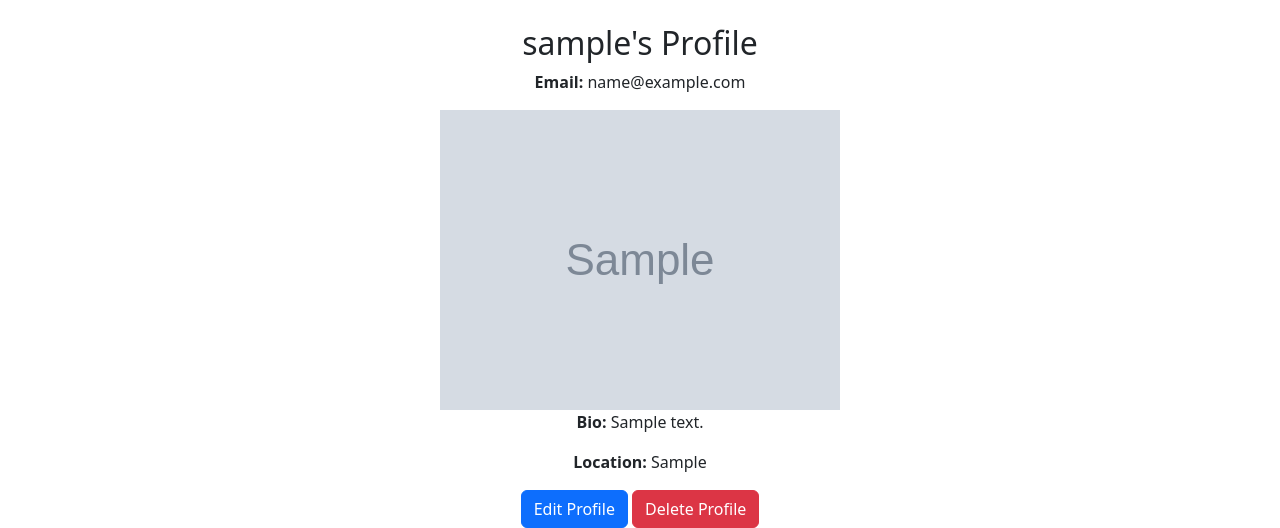
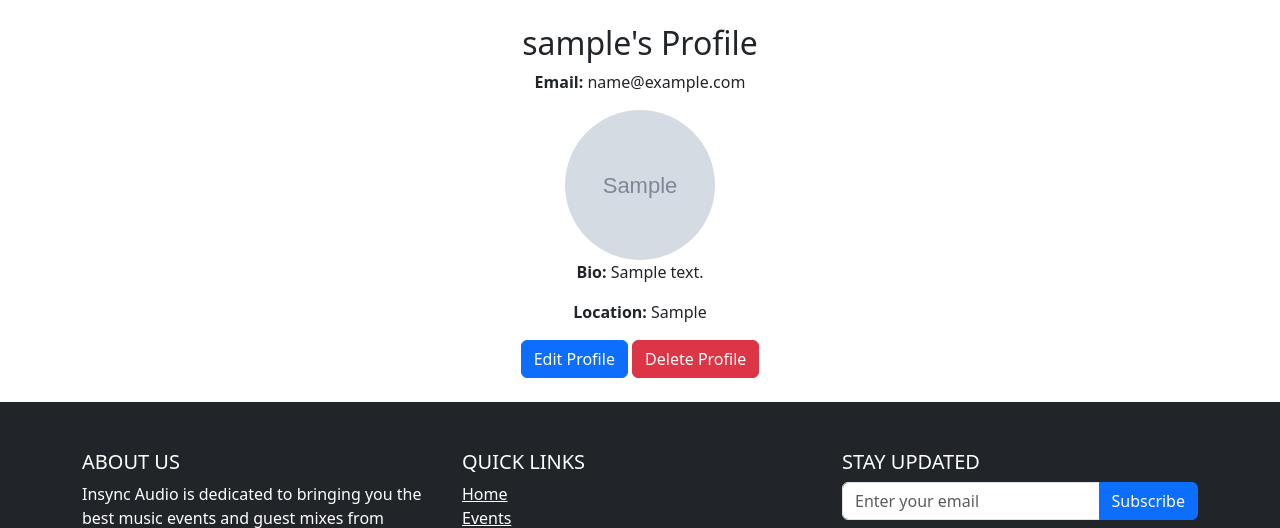
Before and after one commit to Rayet01/InSync-Audio, a Django app: page /users/profile/ in a window 1280 px wide. Shown: the part 126-654 px from the top of the page. Run offline with Django 4.2, Linux system fonts and the light colour scheme; a user stored in the database is signed in; tables that the repository leaves empty hold one stand-in row (values such as "Sample post"); grey boxes marked "Sample" are stand-in pictures.

Commit message:
Added inline CSS to ensure profile avatar is displayed as a consistent 150x150 circular image for all users

```diff
--- a/users/templates/users/profile.html
+++ b/users/templates/users/profile.html
@@ -1,18 +1,32 @@
 {% extends 'base.html' %}
+
 {% block content %}
 <div class="profile text-center mt-4 mb-4">
     <h2>{{ user.username }}'s Profile</h2>
+
     <p><strong>Email:</strong> {{ user.email }}</p>
+
     {% if user.profile.avatar %}
-    <img src="{{ user.profile.avatar.url }}" alt="{{ user.username }}'s avatar" />
+        <img src="{{ user.profile.avatar.url }}" alt="{{ user.username }}'s avatar" class="profile-avatar" />
     {% else %}
-    <p>No avatar uploaded.</p>
+        <p>No avatar uploaded.</p>
     {% endif %}
+
     <p><strong>Bio:</strong> {{ user.profile.bio }}</p>
     <p><strong>Location:</strong> {{ user.profile.location }}</p>
 
     <a href="{% url 'profile_edit' %}" class="btn btn-primary">Edit Profile</a>
     <a href="{% url 'profile_delete' %}" class="btn btn-danger">Delete Profile</a>
+</div>
 
-</div>
+{% block extra_styles %}
+<style>
+    .profile-avatar {
+        width: 150px;  /* Set the width */
+        height: 150px;  /* Set the height */
+        object-fit: cover;  /* Ensure the image covers the area without distortion */
+        border-radius: 50%;  /* Make the avatar circular */
+    }
+</style>
 {% endblock %}
+{% endblock %}
```
Also changed, not shown: media/avatars/X_logo.jpg (added), users/migrations/0002_alter_profile_avatar_alter_profile_bio_and_more.py (added).
